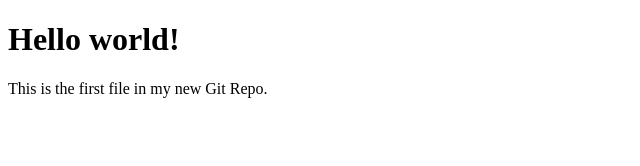
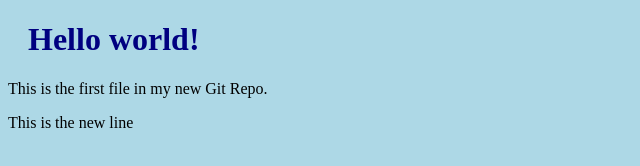
Before and after one commit to Adarsh345/TestingRepo, a plain HTML site: page index.html in a window 1280 px wide. Shown: the whole page, without its empty margins (0-640 px from the left). Drawn offline with Linux system fonts and the light colour scheme.

Commit message:
updated index.html with a new line

```diff
--- a/index.html
+++ b/index.html
@@ -2,11 +2,13 @@
 <html>
 <head>
 <title>Hello World!</title>
+<link rel="stylesheet" href="bluestyle.css">
 </head>
 <body>
 
 <h1>Hello world!</h1>
 <p>This is the first file in my new Git Repo.</p>
+<p> This is the new line </p>
 
 </body>
 </html>
```
